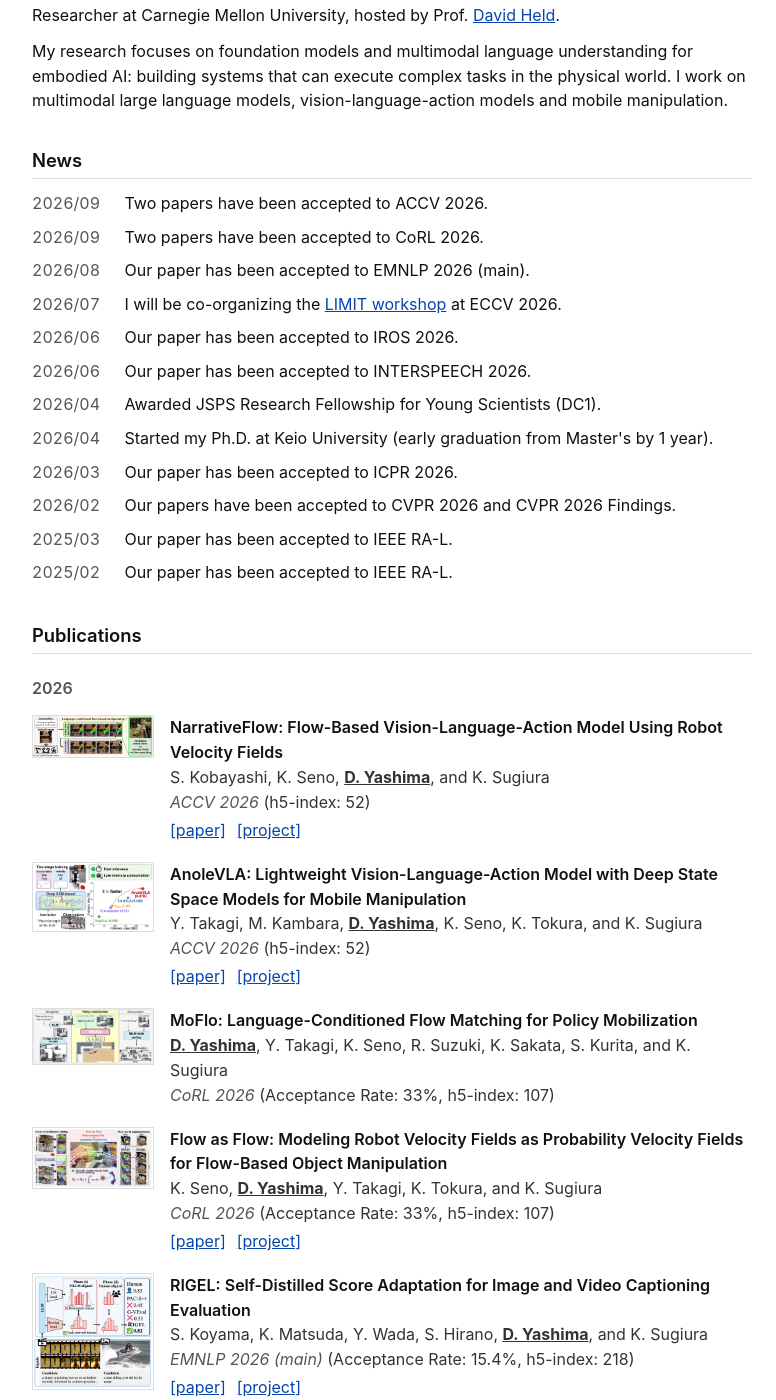
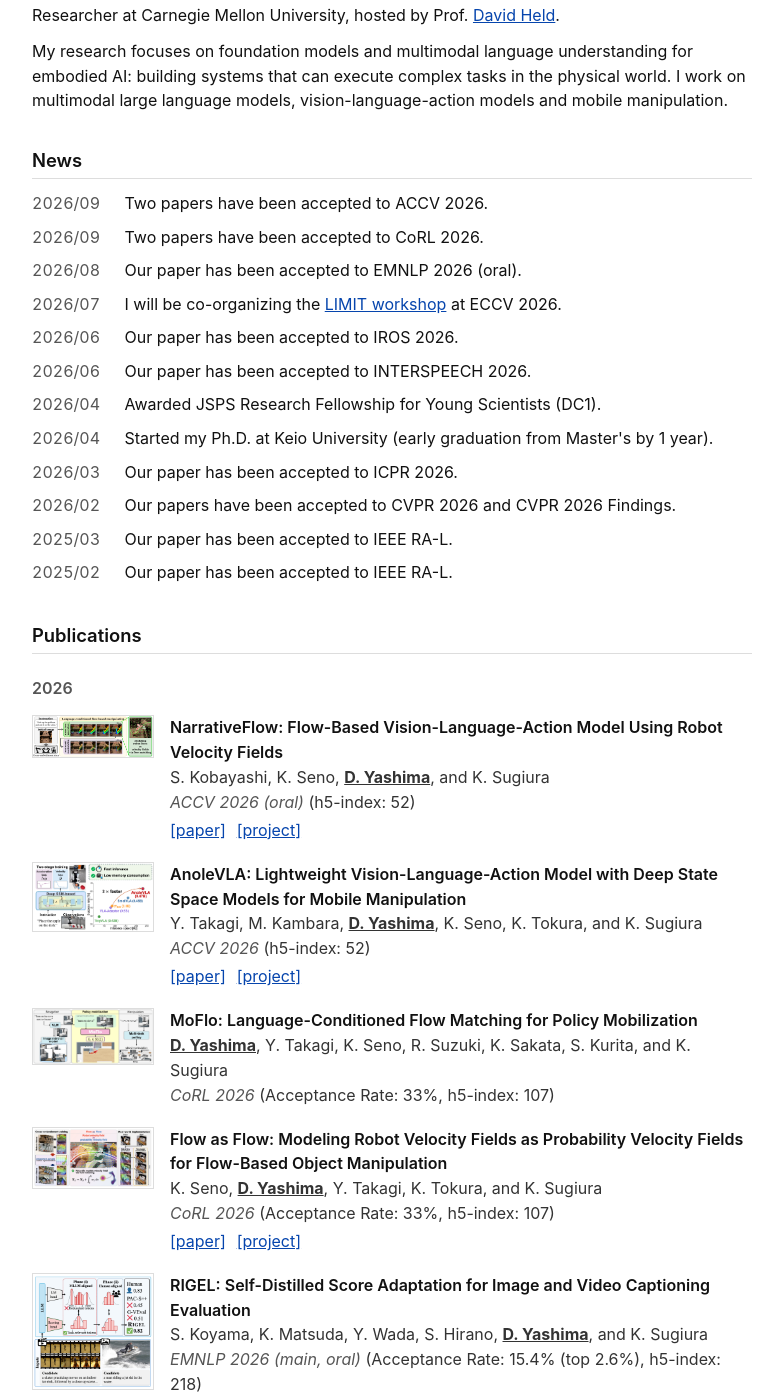
Before and after one commit to daichi1207/daichi1207.github.io, a Jekyll site: the page built from _pages/about.md, in a window 1280 px wide and 1400 px high, scrolled down 262 px. Shown: the whole window, without its empty margins (248-1024 px from the left). Built offline with Jekyll 4.4.1, drawn with Linux system fonts in a browser that asks for light colours.

Commit message:
:triangular_flag_on_post: update

```diff
--- a/_pages/about.md
+++ b/_pages/about.md
@@ -25,7 +25,7 @@ My research focuses on foundation models and multimodal language understanding f
 <ul>
   <li><span class="date">2026/09</span> Two papers have been accepted to ACCV 2026.</li>
   <li><span class="date">2026/09</span> Two papers have been accepted to CoRL 2026.</li>
-  <li><span class="date">2026/08</span> Our paper has been accepted to EMNLP 2026 (main).</li>
+  <li><span class="date">2026/08</span> Our paper has been accepted to EMNLP 2026 (oral).</li>
   <li><span class="date">2026/07</span> I will be co-organizing the <a href="https://eccv2026-limit-workshop.limitlab.xyz/">LIMIT workshop</a> at ECCV 2026.</li>
   <li><span class="date">2026/06</span> Our paper has been accepted to IROS 2026.</li>
   <li><span class="date">2026/06</span> Our paper has been accepted to INTERSPEECH 2026.</li>
```
Also changed, not shown: _publications/kobayashiACCV26.md (+1 -1 lines), _publications/koyamaEMNLP26.md (+2 -2 lines).
